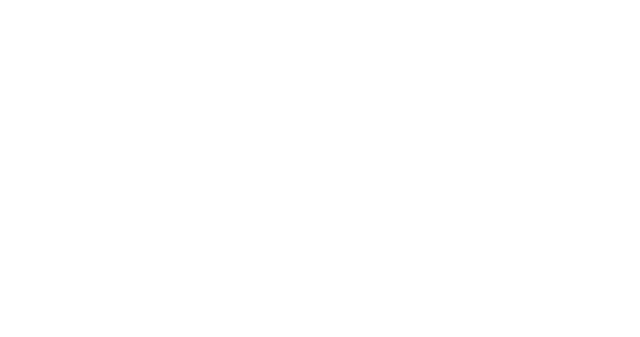
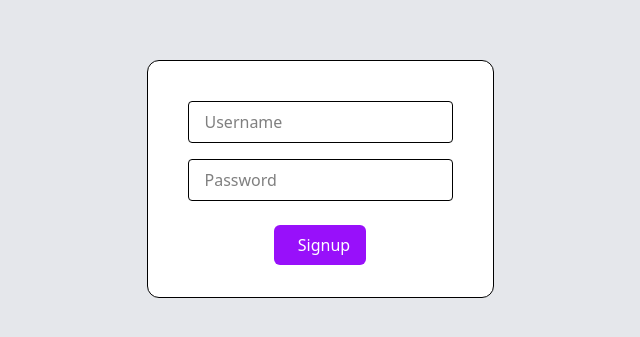
Before and after one commit to ak8abhinay/Second-Brain-App-FE, a React (Vite) app: page /signin in a window 1280 px wide. Shown: the part 221-558 px from the top of the page, without its empty margins (320-960 px from the left). Built offline with nearby package versions, Linux system fonts and the light colour scheme.

Commit message:
FE is made

```diff
--- a/src/App.tsx
+++ b/src/App.tsx
@@ -1,9 +1,11 @@
 import './App.css'
-import { Dashboard } from './pages/dashboard';
+import { Signup } from "./pages/Signup";
+// import { Dashboard } from './pages/dashboard';
 
 function App() {
-  return
-    <Dashboard />
+  return <div>
+    <Signup />
+  </div>
 
 }
 
--- a/src/components/CreateContentModal.tsx
+++ b/src/components/CreateContentModal.tsx
@@ -1,5 +1,6 @@
 import { CrossIcon } from "../icons/CrossIcon";
 import { Button } from "./Button";
+import { Input } from "./Input";
 
 //controlled component
 export function  CreateContentModal({open, onClose}) {
@@ -24,9 +25,3 @@
     </div>}
   </div>
 }
-
-function Input({onChange, placeholder}: {onChange: () => void}) {
-  return <div>
-    <input placeholder={placeholder} type={"text"} className="px-4 py-2 border rounded m-2" onChange={onChange}></input>
-  </div>
-}
--- /dev/null
+++ b/src/components/Input.tsx
@@ -0,0 +1,7 @@
+
+export function Input({onChange, placeholder}: {placeholder: string;
+  onChange: () => void}) {
+  return <div>
+    <input placeholder={placeholder} type={"text"} className="px-4 py-2 border rounded m-2" onChange={onChange}></input>
+  </div>
+}
--- /dev/null
+++ b/src/pages/Signin.tsx
@@ -0,0 +1,15 @@
+import { Button } from "../components/Button";
+import { Input } from "../components/Input";
+
+export function Signin() {
+  return <div className="h-screen w-screen bg-gray-200 flex
+  justify-center items-center">
+      <div className="bg-white rounded-xl border min-w-48 p-8">
+        <Input placeholder="Username"/>
+        <Input placeholder="Password"/>
+        <div className="flex justify-center pt-4">
+          <Button variant="primary" text="Signin" />
+        </div>
+      </div>
+  </div>
+}
--- /dev/null
+++ b/src/pages/Signup.tsx
@@ -0,0 +1,15 @@
+import { Button } from "../components/Button";
+import { Input } from "../components/Input";
+
+export function Signup() {
+  return <div className="h-screen w-screen bg-gray-200 flex
+  justify-center items-center">
+      <div className="bg-white rounded-xl border min-w-48 p-8">
+        <Input placeholder="Username"/>
+        <Input placeholder="Password"/>
+        <div className="flex justify-center pt-4">
+          <Button variant="primary" text="Signup" />
+        </div>
+      </div>
+  </div>
+}
```
